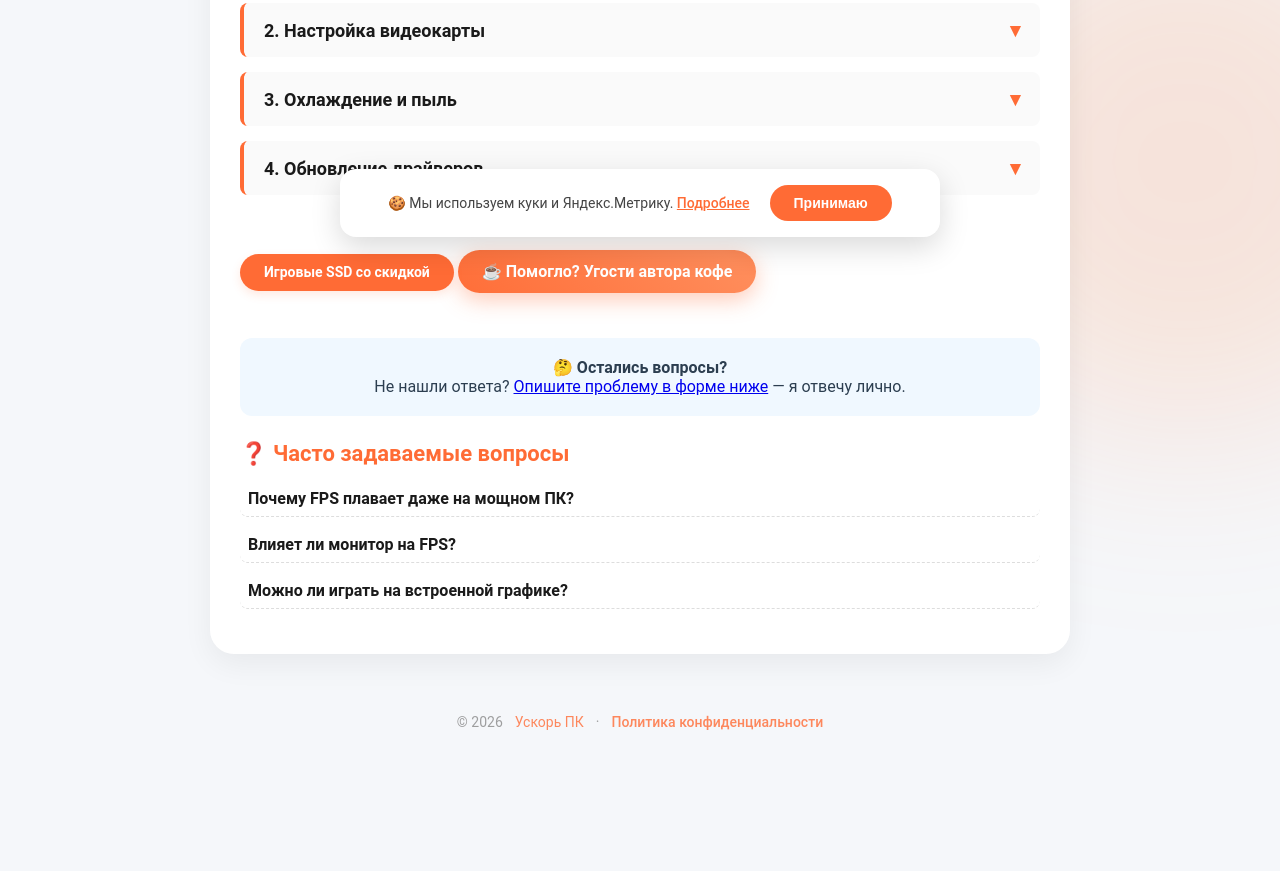
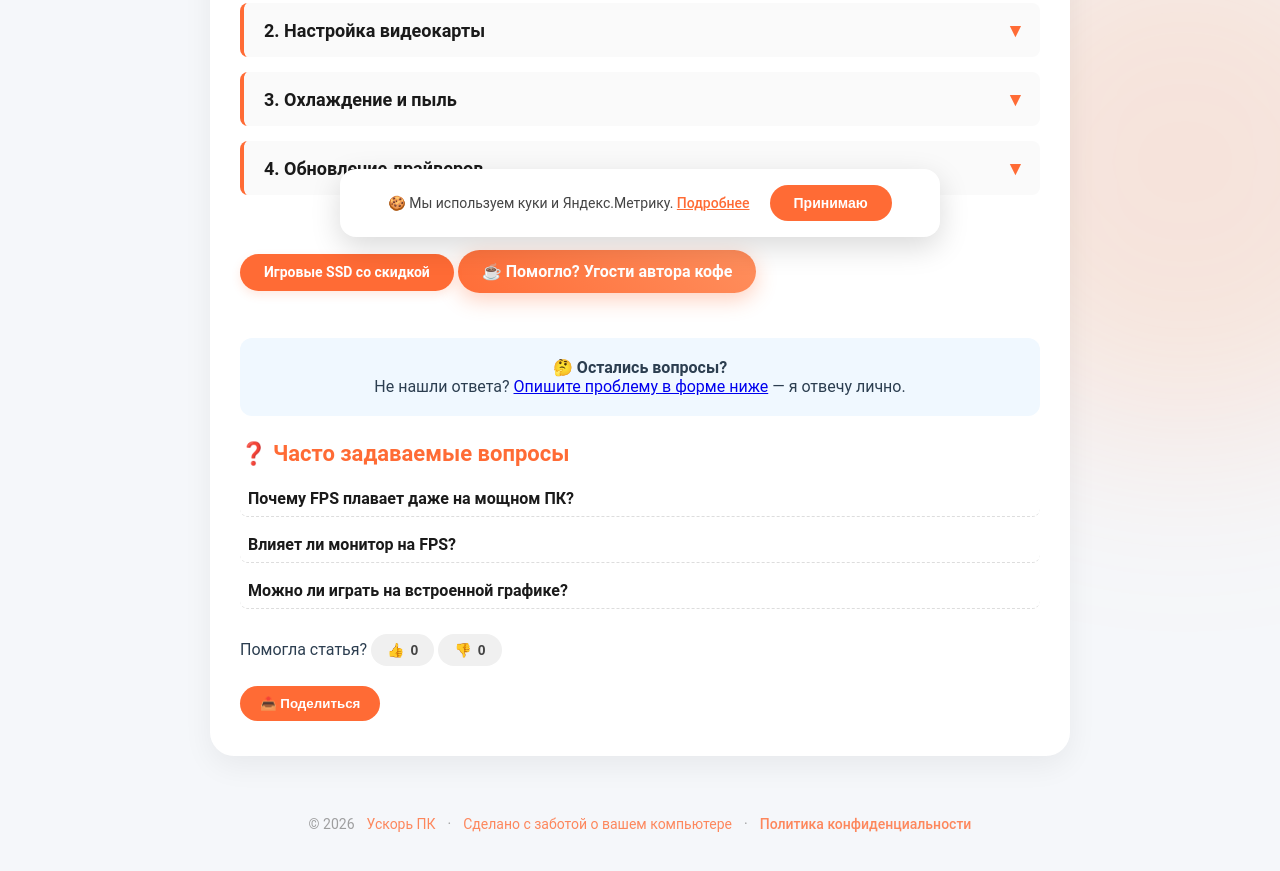
Before and after one commit to Pcblackhome-maker/uskor-pc-site, a plain HTML site: page gaming.html in a window 1280 px wide. Shown: the part 543-1414 px from the top of the page. Before the commit the page ends 1353 px from the top, so only its background shows below. Drawn offline with Linux system fonts and the light colour scheme.

Commit message:
Update gaming.html

```diff
--- a/gaming.html
+++ b/gaming.html
@@ -37,14 +37,16 @@
       <a href="/monitor.html"><span>🖥️</span> Монитор</a>
       <a href="/windows11.html"><span>🪟</span> Windows 11</a>
       <a href="/virus.html"><span>🛡️</span> Вирусы</a>
-      <a href="/gaming.html" class="nav-btn active"><span>🎮</span> Игры</a>
+      <a href="/gaming.html" class="active"><span>🎮</span> Игры</a>
       <a href="/build.html"><span>🔧</span> Сборка</a>
       <a href="/guide.html"><span>📘</span> Платный гайд</a>
     </nav>
   </header>
-<div class="breadcrumbs">
-  <a href="/">Главная</a> → <span>🎮 Максимальный FPS без лагов</span>
-</div>
+
+  <div class="breadcrumbs">
+    <a href="/">Главная</a> → <span>🎮 Максимальный FPS без лагов</span>
+  </div>
+
   <div class="landing">
     <div class="content-box" style="display:block;">
       <h2>🎮 Максимальный FPS без лагов</h2>
@@ -87,9 +89,23 @@
         <div class="faq-item"><div class="faq-question">Влияет ли монитор на FPS?</div><div class="faq-answer">Косвенно: если монитор с высокой частотой обновления (144 Гц), вы будете замечать больше кадров, но сам FPS зависит от железа.</div></div>
         <div class="faq-item"><div class="faq-question">Можно ли играть на встроенной графике?</div><div class="faq-answer">В нетребовательные игры (CS2, Dota 2, Minecraft) – да. Для AAA-проектов нужна дискретная видеокарта.</div></div>
       </div>
+
+      <div class="helpful-buttons" data-article-id="gaming">
+        <span>Помогла статья?</span>
+        <button class="helpful-btn" data-vote="yes">👍 <span class="helpful-count">0</span></button>
+        <button class="helpful-btn" data-vote="no">👎 <span class="helpful-count">0</span></button>
+      </div>
+
+      <button class="share-trigger" onclick="document.getElementById('sharePopup').classList.add('open')">📤 Поделиться</button>
+      <div class="share-popup" id="sharePopup">
+        <a href="" target="_blank" class="share-link" data-type="telegram">📨 Telegram</a>
+        <a href="" target="_blank" class="share-link" data-type="vk">📘 VK</a>
+        <button onclick="navigator.clipboard.writeText(window.location.href)">📋 Копировать ссылку</button>
+        <button class="close-share" onclick="document.getElementById('sharePopup').classList.remove('open')">✕</button>
+      </div>
     </div>
     <div class="site-footer">
-      © 2026 <span>Ускорь ПК</span> · <a href="/privacy.html">Политика конфиденциальности</a>
+      © 2026 <span>Ускорь ПК</span> · <span>Сделано с заботой о вашем компьютере</span> · <a href="/privacy.html">Политика конфиденциальности</a>
     </div>
   </div>
 
@@ -116,6 +132,46 @@
     document.querySelectorAll('.faq-question').forEach(q => q.addEventListener('click', function() {
       this.parentElement.classList.toggle('open');
     }));
+
+    (function() {
+      const widget = document.querySelector('.helpful-buttons[data-article-id="gaming"]');
+      if (!widget) return;
+      const articleId = widget.dataset.articleId;
+      const yesBtn = widget.querySelector('[data-vote="yes"]');
+      const noBtn = widget.querySelector('[data-vote="no"]');
+      const yesCount = yesBtn.querySelector('.helpful-count');
+      const noCount = noBtn.querySelector('.helpful-count');
+      let saved = JSON.parse(localStorage.getItem('helpful_' + articleId) || '{"yes":0,"no":0,"voted":null}');
+      yesCount.textContent = saved.yes;
+      noCount.textContent = saved.no;
+      if (saved.voted === 'yes') yesBtn.classList.add('active');
+      if (saved.voted === 'no') noBtn.classList.add('active');
+      yesBtn.addEventListener('click', () => {
+        if (saved.voted) return;
+        saved.yes++;
+        saved.voted = 'yes';
+        localStorage.setItem('helpful_' + articleId, JSON.stringify(saved));
+        yesCount.textContent = saved.yes;
+        yesBtn.classList.add('active');
+      });
+      noBtn.addEventListener('click', () => {
+        if (saved.voted) return;
+        saved.no++;
+        saved.voted = 'no';
+        localStorage.setItem('helpful_' + articleId, JSON.stringify(saved));
+        noCount.textContent = saved.no;
+        noBtn.classList.add('active');
+      });
+    })();
+
+    (function() {
+      const popup = document.getElementById('sharePopup');
+      if (!popup) return;
+      const url = encodeURIComponent(window.location.href);
+      const title = encodeURIComponent(document.title);
+      popup.querySelector('a[data-type="telegram"]').href = `https://t.me/share/url?url=${url}&text=${title}`;
+      popup.querySelector('a[data-type="vk"]').href = `https://vk.com/share.php?url=${url}&title=${title}`;
+    })();
   </script>
 </body>
 </html>
```
